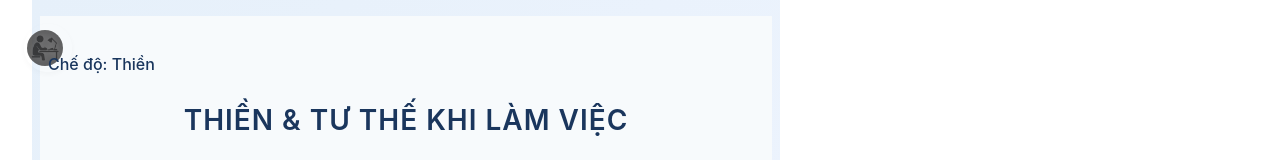
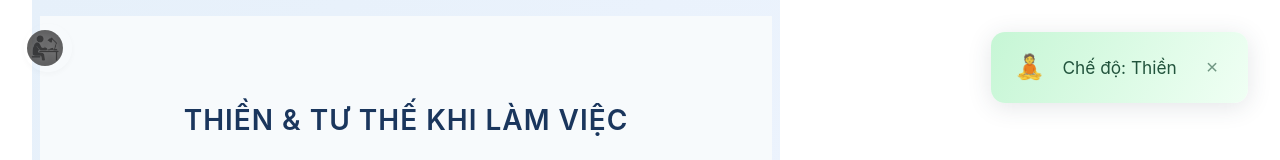
Before and after one commit to hoangthach1402/reminder, a Vue app: page /study in a window 1280 px wide. Both pictures are taken after a click on the element 48 px from the left and 48 px from the top of the page. Shown: the top 160 px of the page. Built offline with nearby package versions, Linux system fonts and the light colour scheme; no server answers; the database is empty.

Commit message:
fix notification

```diff
--- a/src/App.vue
+++ b/src/App.vue
@@ -3,6 +3,7 @@
 import { RouterView, useRoute, useRouter } from 'vue-router';
 import { computed, ref } from 'vue';
 import Logo from './components/Logo.vue';
+import CustomNotification from './components/CustomNotification.vue';
 
 const route = useRoute();
 const router = useRouter();
@@ -10,25 +11,26 @@ const router = useRouter();
 // Xác định mode hiện tại dựa trên route
 const currentMode = computed(() => (route.path === '/study' ? 'study' : 'meditation'));
 
-// Trạng thái và nội dung của notification
+// Trạng thái và nội dung của notification mới
 const showNotification = ref(false);
 const notificationMessage = ref('');
+const notificationType = ref('info'); // info, success, warning, error
+const notificationIcon = ref('ℹ️');
 
 // Hàm toggle mode khi nhấn vào logo
 const toggleMode = () => {
   if (currentMode.value === 'study') {
     router.push('/');
     notificationMessage.value = 'Chế độ: Thiền ';
+    notificationType.value = 'success';
+    notificationIcon.value = '🧘';
   } else {
     router.push('/study');
     notificationMessage.value = 'Chế độ: Học tập';
+    notificationType.value = 'info';
+    notificationIcon.value = '📚';
   }
-
-  // Hiển thị notification và tự động ẩn sau 5 giây
   showNotification.value = true;
-  setTimeout(() => {
-    showNotification.value = false;
-  }, 5000);
 };
 </script>
 
@@ -39,12 +41,18 @@ const toggleMode = () => {
       <Logo class="logo" @click="toggleMode" :class="{ clickable: true }" />
     </div>
 
-    <!-- Notification -->
-    <div class="notification" :class="{ visible: showNotification }">
-      {{ notificationMessage }}
-    </div>
+
 
     <!-- Nội dung chính -->
+    <CustomNotification
+      v-if="showNotification"
+      :message="notificationMessage"
+      :type="notificationType"
+      :icon="notificationIcon"
+      :duration="3500"
+      closable
+      @close="showNotification = false"
+    />
     <RouterView />
   </div>
 </template>
--- /dev/null
+++ b/src/components/CustomNotification.vue
@@ -0,0 +1,106 @@
+<template>
+  <transition name="fade">
+    <div v-if="visible" class="custom-notification" :class="type">
+      <span v-if="icon" class="notif-icon">{{ icon }}</span>
+      <span class="notif-message">{{ message }}</span>
+      <button v-if="closable" class="notif-close" @click="close">×</button>
+    </div>
+  </transition>
+</template>
+
+<script setup>
+import { ref, watch, onMounted } from 'vue';
+const props = defineProps({
+  message: String,
+  type: { type: String, default: 'info' }, // info, success, warning, error
+  duration: { type: Number, default: 3500 },
+  icon: String,
+  closable: { type: Boolean, default: false }
+});
+const emit = defineEmits(['close']);
+const visible = ref(true);
+let timer = null;
+
+const close = () => {
+  visible.value = false;
+  emit('close');
+};
+
+onMounted(() => {
+  if (props.duration > 0) {
+    timer = setTimeout(close, props.duration);
+  }
+});
+
+watch(() => props.message, (msg) => {
+  if (msg) {
+    visible.value = true;
+    if (timer) clearTimeout(timer);
+    if (props.duration > 0) {
+      timer = setTimeout(close, props.duration);
+    }
+  }
+});
+</script>
+
+<style scoped>
+.custom-notification {
+  position: fixed;
+  top: 2rem;
+  right: 2rem;
+  min-width: 220px;
+  max-width: 85vw;
+  padding: 1rem 1.5rem;
+  border-radius: 14px;
+  background: linear-gradient(120deg, #e0e7ff 0%, #f0fff4 100%);
+  color: #1a365d;
+  font-size: 1.08rem;
+  font-weight: 500;
+  box-shadow: 0 4px 24px rgba(44,62,80,0.13);
+  display: flex;
+  align-items: center;
+  gap: 0.8rem;
+  z-index: 3000;
+  animation: slideIn 0.4s cubic-bezier(.4,2,.6,1.1);
+}
+.custom-notification.success {
+  background: linear-gradient(120deg, #c6f6d5 0%, #f0fff4 100%);
+  color: #22543d;
+}
+.custom-notification.warning {
+  background: linear-gradient(120deg, #fefcbf 0%, #f0fff4 100%);
+  color: #744210;
+}
+.custom-notification.error {
+  background: linear-gradient(120deg, #fed7d7 0%, #fff5f5 100%);
+  color: #9b2c2c;
+}
+.fade-enter-active, .fade-leave-active {
+  transition: opacity 0.3s;
+}
+.fade-enter-from, .fade-leave-to {
+  opacity: 0;
+}
+@keyframes slideIn {
+  from { opacity: 0; transform: translateY(-30px) scale(0.95); }
+  to { opacity: 1; transform: translateY(0) scale(1); }
+}
+.notif-icon {
+  font-size: 1.4em;
+  margin-right: 0.2em;
+  opacity: 0.85;
+}
+.notif-close {
+  background: none;
+  border: none;
+  font-size: 1.2em;
+  margin-left: 0.5em;
+  cursor: pointer;
+  color: inherit;
+  opacity: 0.6;
+  transition: opacity 0.2s;
+}
+.notif-close:hover {
+  opacity: 1;
+}
+</style>
--- a/src/components/StudyMode.vue
+++ b/src/components/StudyMode.vue
@@ -6,12 +6,12 @@ import { loadStudySounds } from '../utils/soundUtils';
 
 const studyDuration = ref(25);
 const breakDuration = ref(5);
-const minReminderDelay = ref(3); // Thời gian tối thiểu (giây)
-const maxReminderDelay = ref(10); // Thời gian tối đa (giây)
+const minReminderDelay = ref(60); // Thời gian tối thiểu (giây)
+const maxReminderDelay = ref(180); // Thời gian tối đa (giây)
 const isStudying = ref(false);
 const timeLeft = ref(0);
 const currentMode = ref('study');
-const enableReminders = ref(false);
+const enableReminders = ref(true);
 const reminderSounds = ref([]);
 const isLoadingSounds = ref(true);
 const currentSoundIndex = ref(0);
```
